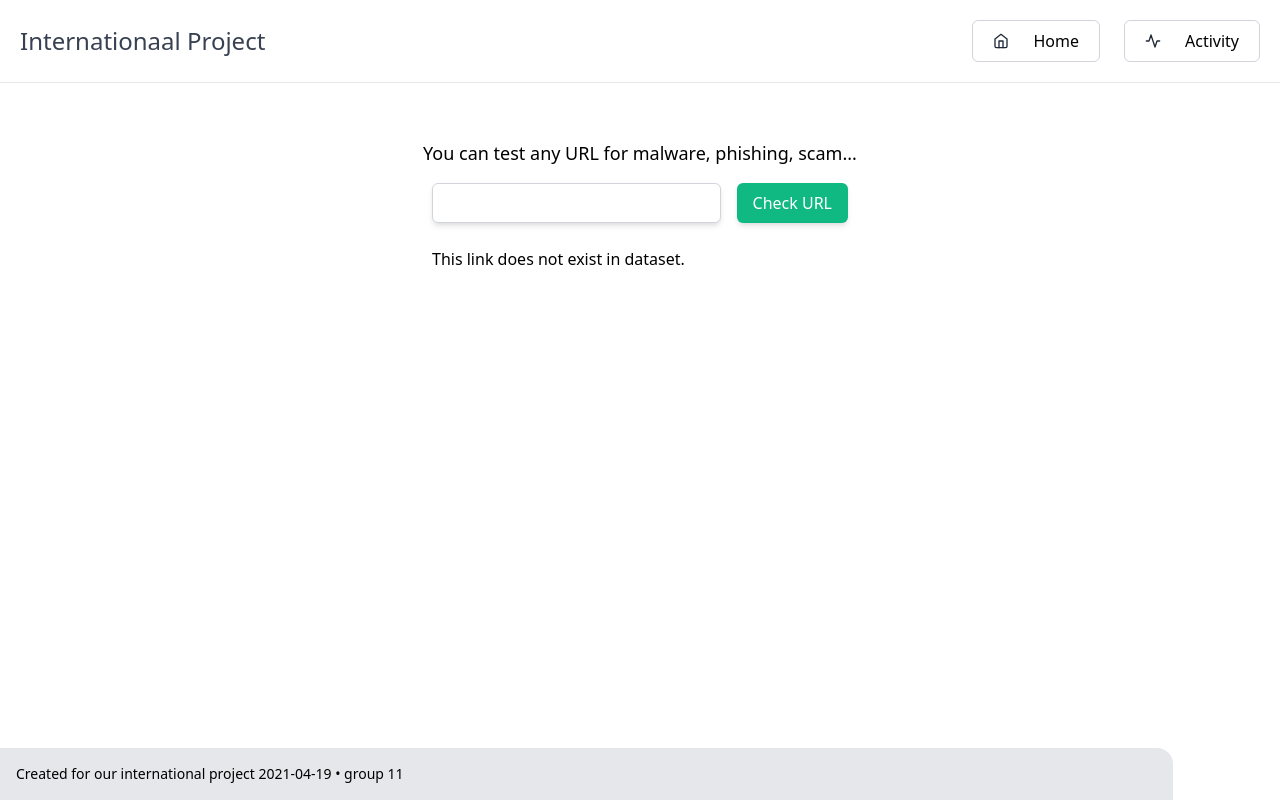
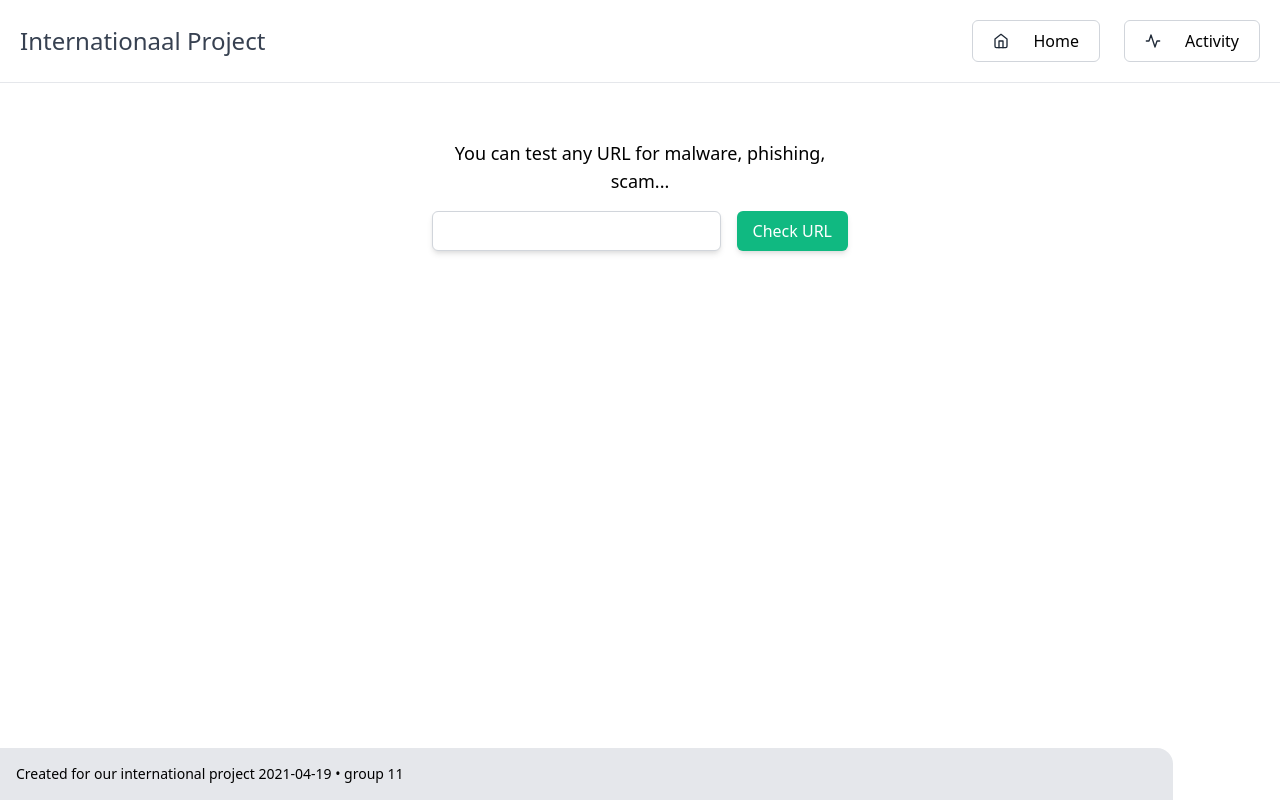
Before and after one commit to laurens-mesure/internationaal_project, a React (Create React App) app: page / in a window 1280 px wide. Built offline with nearby package versions, Linux system fonts and the light colour scheme.

Commit message:
Added dark theme to url tester

```diff
--- a/src/Components/Footer.tsx
+++ b/src/Components/Footer.tsx
@@ -2,8 +2,8 @@ import React from "react";
 
 const Footer: React.FC = () => {
     return (
-        <footer className="mt-auto p-4 w-11/12 bg-gray-200 rounded-tr-2xl">
-            <p className="text-sm">
+        <footer className="mt-auto p-4 w-11/12 bg-gray-200 dark:bg-gray-500 rounded-tr-2xl">
+            <p className="text-sm dark:text-gray-50">
                 Created for our international project 2021-04-19 • group 11
             </p>
         </footer>
--- a/src/Components/UrlTester.tsx
+++ b/src/Components/UrlTester.tsx
@@ -21,6 +21,9 @@ const UrlTester: React.FC = () => {
 
     return (
         <section className="mx-auto w-11/12 sm:w-2/3 xl:w-1/3">
+            <h1 className="text-center text-lg mb-4 dark:text-gray-50">
+                You can test any URL for malware, phishing, scam...
+            </h1>
             <form
                 className="flex flex-row mb-6"
                 onSubmit={(e) => handleSubmit(e)}
@@ -53,10 +56,8 @@ const UrlTester: React.FC = () => {
                         ? "has a high probablity of malicious content!"
                         : "is probably safe."}
                 </p>
-            ) : isScanning ? (
-                <p>Processing...</p>
             ) : (
-                <p>This link does not exist in dataset.</p>
+                isScanning && <p className="dark:text-gray-50">Processing...</p>
             )}
         </section>
     );
--- a/src/Views/Frontpage.tsx
+++ b/src/Views/Frontpage.tsx
@@ -4,9 +4,6 @@ import UrlTester from "../Components/UrlTester";
 const Frontpage: React.FC = () => {
     return (
         <div className="p-4">
-            <h1 className="text-center text-lg mb-4">
-                You can test any URL for malware, phishing, scam...
-            </h1>
             <UrlTester />
         </div>
     );
```
